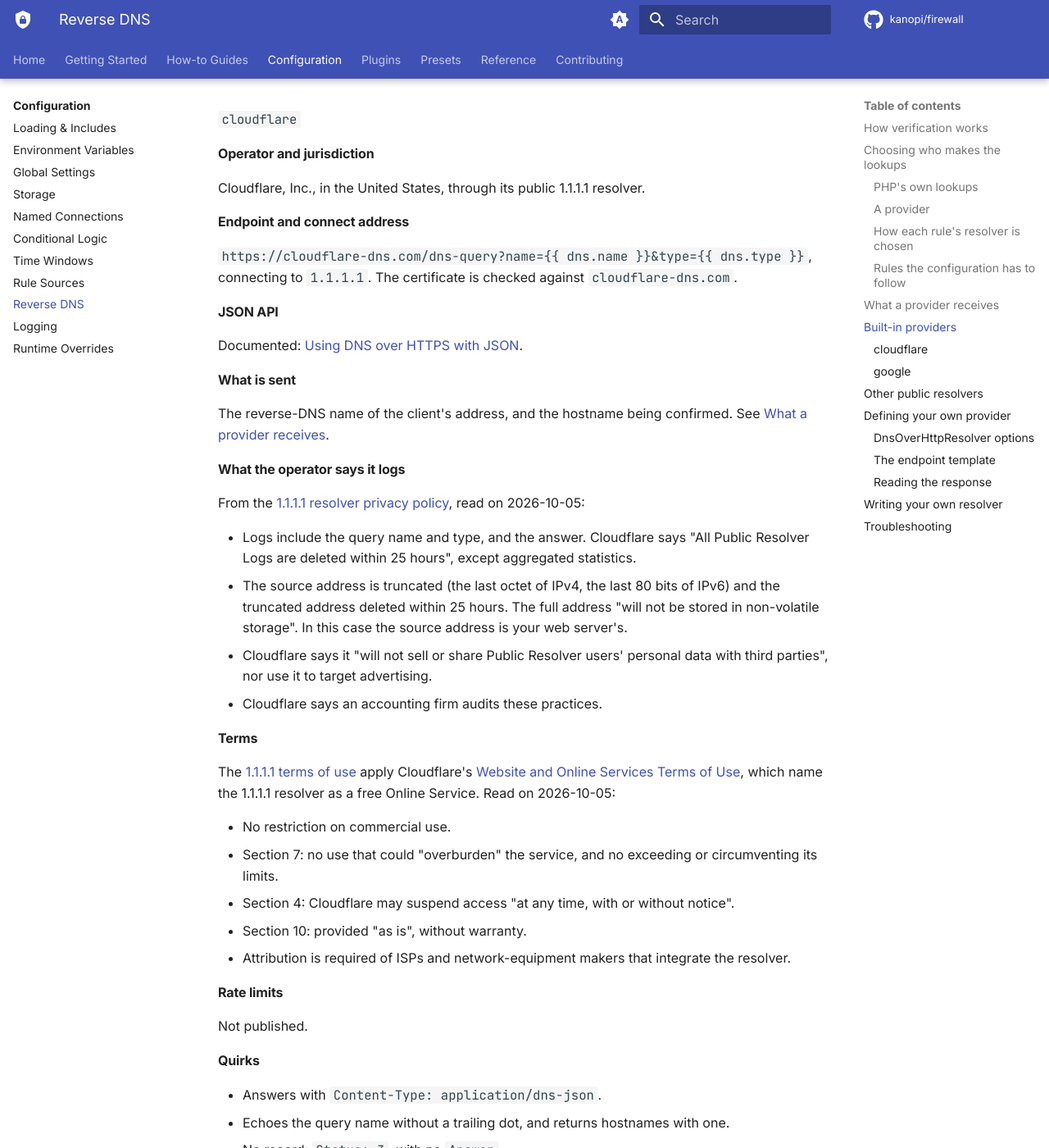
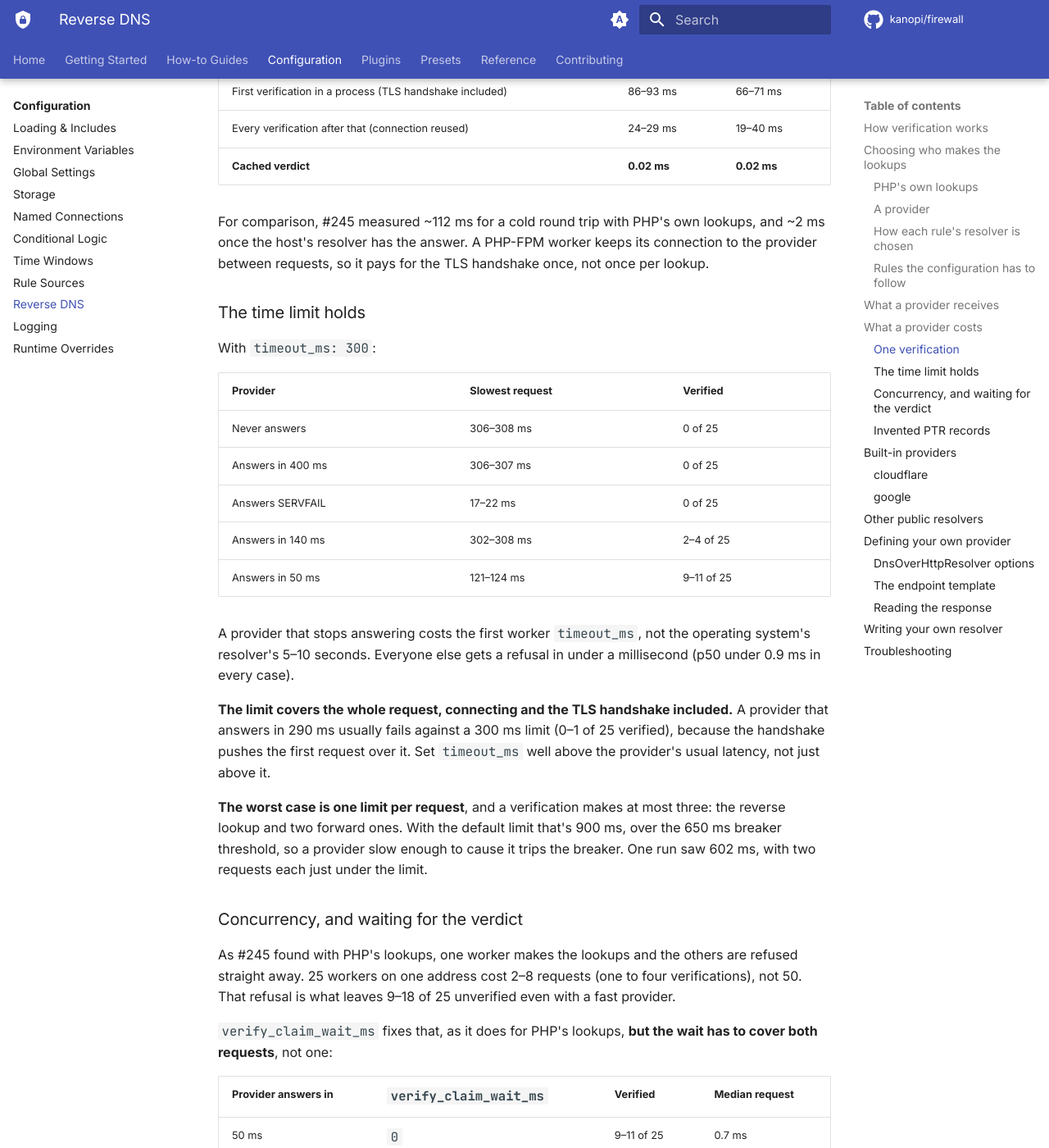
Before and after one commit to kanopi/firewall, an MkDocs documentation site: the page built from docs/configuration/reverse-dns.md, in a window 1280 px wide and 1400 px high, scrolled down 4820 px. Shown: the whole window at 82% size. Built offline with MkDocs 1.6.1 and Material for MkDocs 9.7.7, drawn with Linux system fonts in a browser that asks for light colours; comment, search, counter and statistics services are not loaded; the version menu is left out; some of the changed text lies outside the part shown.

Commit message:
test(perf): benchmark DnsOverHttpResolver under concurrency and a degraded provider (#480) (#482)
#245 measured reverse-DNS verification with PHP's own lookups, stubbed at a
fixed delay. #475's claim for DnsOverHttpResolver needs curl in the loop: that
the slowest request is capped by timeout_ms, whatever the provider does.

- reverse-dns-probe.php takes FW_RDNS_RESOLVER=doh, and its workers then verify
  through a real DnsOverHttpResolver, tallying every request it makes.
- fake-doh-server.py answers the dns-json API over TLS after a set delay,
  never, with SERVFAIL, or with invented PTR records.
- doh-bench.sh runs each case against it, pinned to 127.0.0.1 with a throwaway
  certificate, and with --public against cloudflare and google too.

Measured over three runs: a provider that never answers costs the first worker
306-308 ms at timeout_ms 300, not seconds; the limit includes connecting and
the TLS handshake, so a 290 ms provider usually fails a 300 ms limit; a
verification is two requests, so verify_claim_wait_ms has to cover both (200
ms verifies 25 of 25 against a 50 ms provider, where 100 ms reaches 16-18); 15
invented PTR names cost three requests, not sixteen; a reused connection costs
19-40 ms per verification against 66-93 ms for the first.

The results are in docs/configuration/reverse-dns.md, "What a provider costs",
and summarised in the user-agent cost section.

```diff
--- a/docs/configuration/reverse-dns.md
+++ b/docs/configuration/reverse-dns.md
@@ -166,6 +166,79 @@ operator's decision: read the provider's terms and privacy policy below, and che
 your privacy notice covers sending this to them. To send nothing to a third party, keep PHP's
 own lookups (with a local caching resolver on the host), or
 [define a provider](#defining-your-own-provider) that points at a resolver you run.
+
+## What a provider costs
+
+Measured on 2026-10-07 with `tests/Performance/bin/doh-bench.sh` (#480). Each case is the
+same 25-process probe #245 used for PHP's own lookups: 25 workers verifying one uncached
+address at the same instant, through a real `DnsOverHttpResolver`. Each figure is the range
+over three runs. The degraded cases run against a local server whose delay can be set, so
+they don't depend on how a public provider behaves that day.
+
+### One verification
+
+A verification is two requests: the reverse lookup, then the forward one.
+
+| | Cloudflare | Google |
+|---|---|---|
+| First verification in a process (TLS handshake included) | 86–93 ms | 66–71 ms |
+| Every verification after that (connection reused) | 24–29 ms | 19–40 ms |
+| **Cached verdict** | **0.02 ms** | **0.02 ms** |
+
+For comparison, #245 measured ~112 ms for a cold round trip with PHP's own lookups, and
+~2 ms once the host's resolver has the answer. A PHP-FPM worker keeps its connection to the
+provider between requests, so it pays for the TLS handshake once, not once per lookup.
+
+### The time limit holds
+
+With `timeout_ms: 300`:
+
+| Provider | Slowest request | Verified |
+|---|---|---|
+| Never answers | 306–308 ms | 0 of 25 |
+| Answers in 400 ms | 306–307 ms | 0 of 25 |
+| Answers SERVFAIL | 17–22 ms | 0 of 25 |
+| Answers in 140 ms | 302–308 ms | 2–4 of 25 |
+| Answers in 50 ms | 121–124 ms | 9–11 of 25 |
+
+A provider that stops answering costs the first worker `timeout_ms`, not the
+operating system's resolver's 5–10 seconds. Everyone else gets a refusal in under a
+millisecond (p50 under 0.9 ms in every case).
+
+**The limit covers the whole request, connecting and the TLS handshake included.** A
+provider that answers in 290 ms usually fails against a 300 ms limit (0–1 of 25 verified),
+because the handshake pushes the first request over it. Set `timeout_ms` well above the
+provider's usual latency, not just above it.
+
+**The worst case is one limit per request**, and a verification makes at most three: the
+reverse lookup and two forward ones. With the default limit that's 900 ms, over the 650 ms
+breaker threshold, so a provider slow enough to cause it trips the breaker. One run saw
+602 ms, with two requests each just under the limit.
+
+### Concurrency, and waiting for the verdict
+
+As #245 found with PHP's lookups, one worker makes the lookups and the others are refused
+straight away. 25 workers on one address cost 2–8 requests (one to four verifications),
+not 50. That refusal is what leaves 9–18 of 25 unverified even with a fast provider.
+
+`verify_claim_wait_ms` fixes that, as it does for PHP's lookups, **but the wait has to
+cover both requests**, not one:
+
+| Provider answers in | `verify_claim_wait_ms` | Verified | Median request |
+|---|---|---|---|
+| 50 ms | `0` | 9–11 of 25 | 0.7 ms |
+| 50 ms | `100` | 16–18 of 25 | 94–101 ms |
+| 50 ms | `200` | **25 of 25** | 93–113 ms |
+| 140 ms | `400` | **25 of 25** | 267–281 ms |
+
+A rule of thumb: set the wait to a little over twice the provider's latency, plus the
+handshake.
+
+### Invented PTR records
+
+An address whose PTR records list 15 invented `crawl-*.googlebot.com` names costs three
+requests per verification: the reverse lookup and the two forward lookups the cap allows,
+not 16. The slowest request was 16–34 ms, and nothing verified.
 
 ## Built-in providers
 
```
Also changed, not shown: docs/plugins/user-agent.md (+6 -0 lines), 4 other files.
